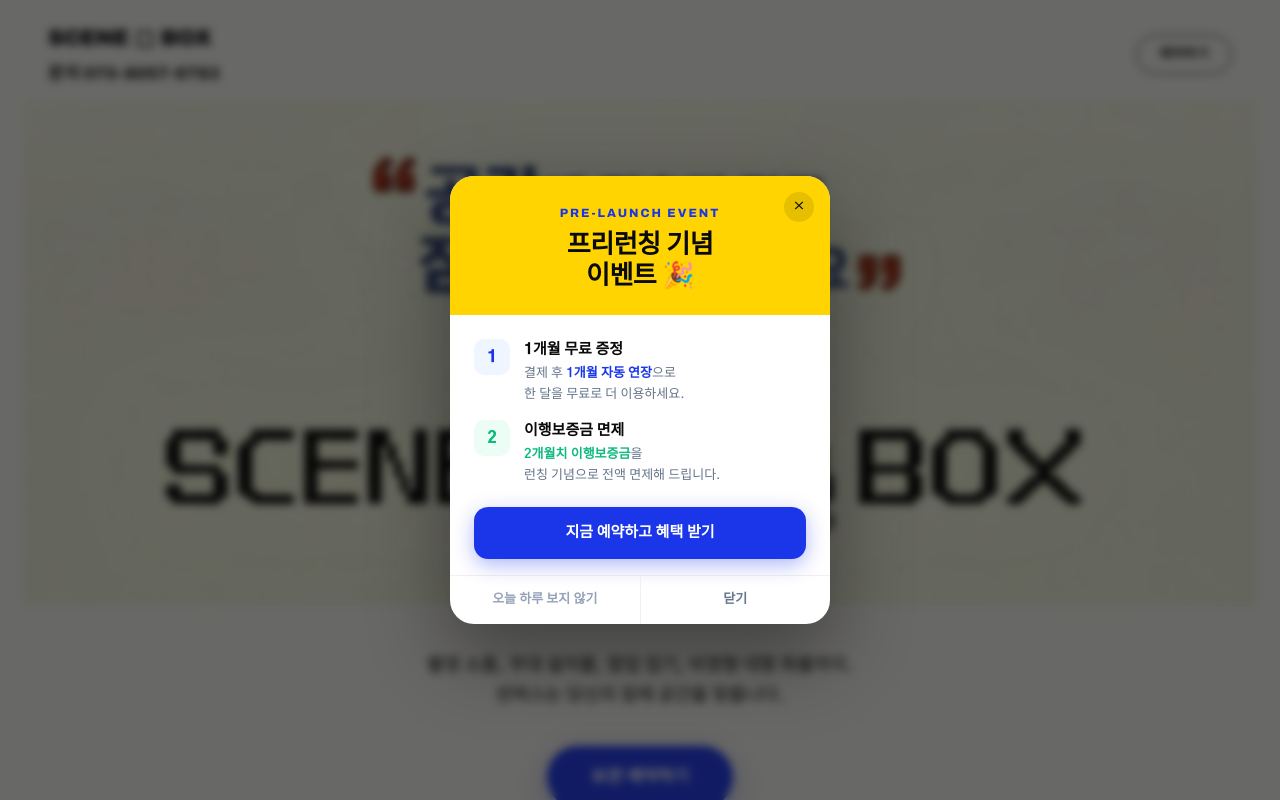
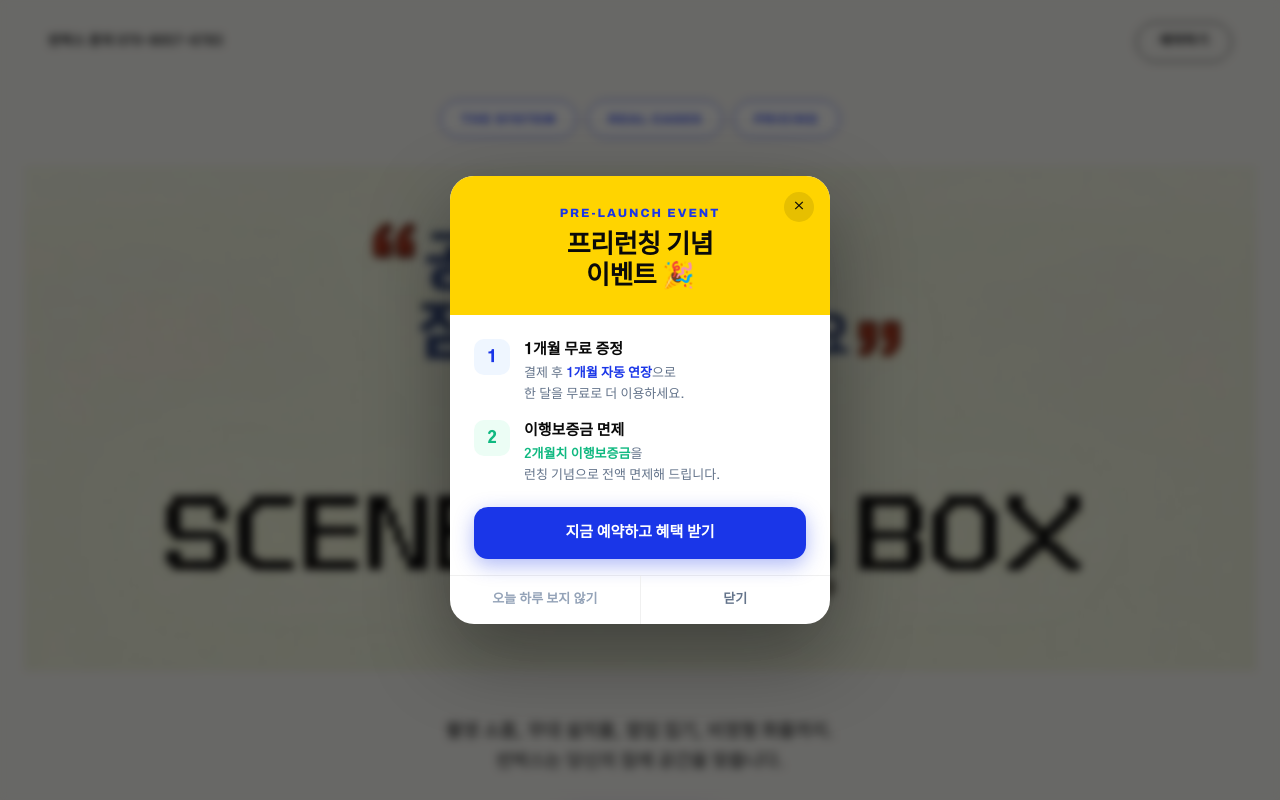
Before and after one commit to sangshin82-crypto/scene-box, a Next.js app: page / in a window 1280 px wide. Shown: the top 800 px of the page. Built offline with nearby package versions, Linux system fonts and the light colour scheme.

Commit message:
design: 랜딩 히어로 네비 버튼 추가, 로고를 문의전화로 교체, 문구 수정

```diff
--- a/src/app/(customer)/page.tsx
+++ b/src/app/(customer)/page.tsx
@@ -119,6 +119,17 @@ const closePromoToday = () => {
           margin-top: 34px; display: flex; gap: 16px;
           opacity: 0; animation: lpFadeUp 0.8s ease 1s forwards; z-index: 2;
         }
+        .lp .hero-nav {
+          margin-bottom: 28px; display: flex; gap: 10px; flex-wrap: wrap; justify-content: center;
+          opacity: 0; animation: lpFadeUp 0.8s ease 0.3s forwards; z-index: 2;
+        }
+        .lp .hero-nav button {
+          font-family: 'Archivo', sans-serif; font-size: 12px; font-weight: 800;
+          letter-spacing: 1.5px; color: ${BLUE}; background: rgba(255,255,255,0.7);
+          border: 1.5px solid ${BLUE}; border-radius: 100px; padding: 9px 20px;
+          cursor: pointer; transition: all 0.2s;
+        }
+        .lp .hero-nav button:hover { background: ${BLUE}; color: #fff; }
         .lp .btn-primary {
           background: ${BLUE}; color: #fff; border: none; font-family: 'Gothic A1', sans-serif;
           font-weight: 800; font-size: 17px; padding: 18px 44px; border-radius: 100px;
@@ -271,17 +282,21 @@ const closePromoToday = () => {
       <div className="lp">
         {/* NAV */}
         <nav>
-          <div style={{ display: "flex", flexDirection: "column", gap: 6 }}>
-            <div className="logo">SCENE<span className="box"></span>BOX</div>
-            <span style={{ fontFamily: "'Archivo',sans-serif", fontSize: 17, fontWeight: 800, color: "#fff", letterSpacing: "0.5px", whiteSpace: "nowrap" }}>문의 070-8057-6783</span>
+        <div style={{ display: "flex", alignItems: "center" }}>
+            <span style={{ fontSize: 13, fontWeight: 700, color: "#fff", letterSpacing: "0.5px", whiteSpace: "nowrap" }}>씬박스 문의 070-8057-6783</span>
           </div>
           <button className="nav-cta" onClick={openModal}>예약하기</button>
         </nav>
 
         {/* HERO */}
         <header className="hero">
+          <div className="hero-nav">
+            <button onClick={() => document.getElementById("module")?.scrollIntoView({ behavior: "smooth" })}>THE SYSTEM</button>
+            <button onClick={() => document.getElementById("gallery")?.scrollIntoView({ behavior: "smooth" })}>REAL CASES</button>
+            <button onClick={() => document.getElementById("pricing")?.scrollIntoView({ behavior: "smooth" })}>PRICING</button>
+          </div>
           <img className="hero-img" src="/images/hero.png" alt="공간에 맞추지 말고 짐에 맞춰 보관하세요 - SCENE BOX" />
-          <p className="hero-sub">촬영 소품, 무대 설치물, 팝업 집기, 비정형 대형 화물까지.<br />씬박스는 당신의 짐에 공간을 맞춥니다.</p>
+          <p className="hero-sub">촬영 소품, 무대 설치물, 팝업 집기, 비정형 화물까지.<br />씬박스는 당신의 짐에 공간을 맞춥니다.</p>
           <div className="hero-cta">
             <button className="btn-primary" onClick={openModal}>보관 예약하기</button>
           </div>
@@ -296,7 +311,7 @@ const closePromoToday = () => {
         <section className="module" id="module">
           <div className="module-inner">
             <div className="section-label mono reveal">THE SYSTEM</div>
-            <h2 className="reveal">원하는 만큼, 원하는 크기로.<br /><span className="yellow">배차부터 보관까지 원스톱으로.</span></h2>
+            <h2 className="reveal">원하는 만큼,<br />원하는 크기로.<br /><span className="yellow">배차부터 보관까지,<br />원스톱으로.</span></h2>
             <div className="module-grid">
               <div className="mod-card reveal">
                 <div className="num mono">01</div>
```
